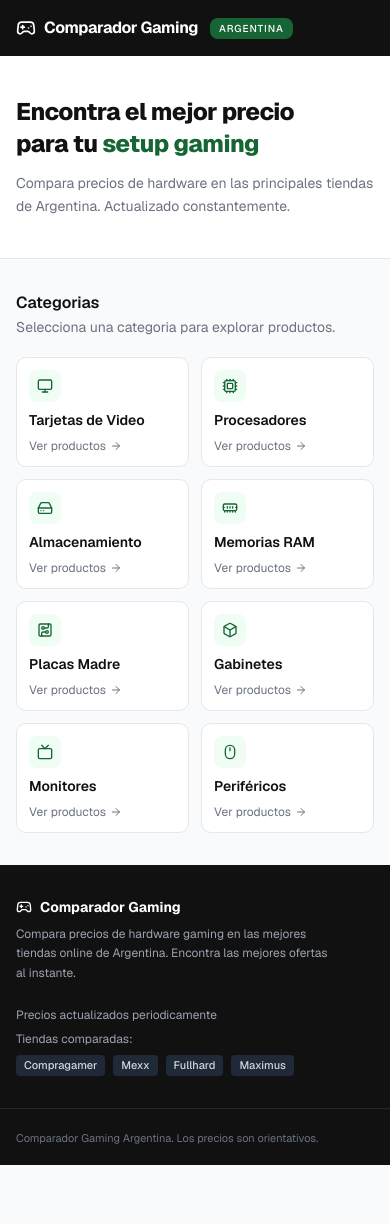
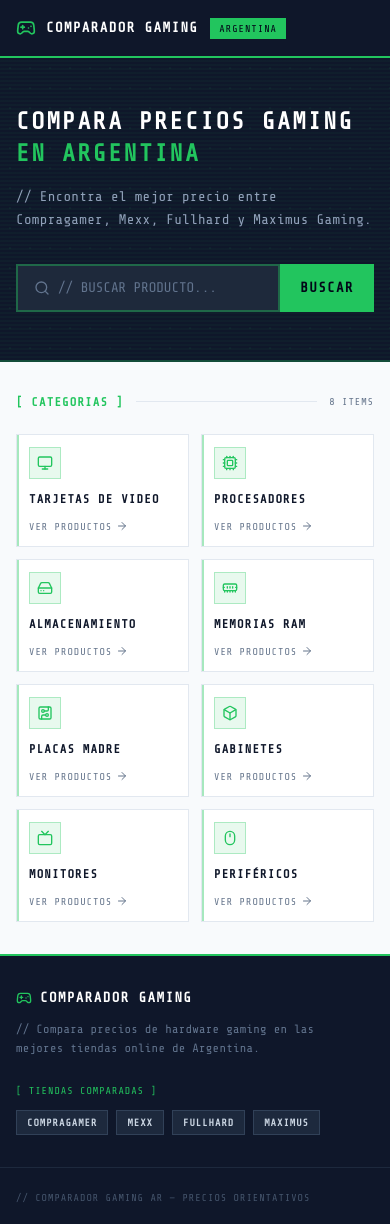
Before and after one commit to cordobamartingonzalo/comparadordepreciosgaming, a Next.js app: page / in a window 390 px wide. Before the commit the page ends 1165 px from the top, so only its background shows below. Built offline with nearby package versions, Linux system fonts and the light colour scheme.

Commit message:
feat: apply retro gamer aesthetic to product page and category layouts
Update multiple files for neon green, monospace fonts, sharp corners, and scanline textures.

Co-authored-by: Martin Gonzalo Cordoba <52433230+cordobamartingonzalo@users.noreply.github.com>

```diff
--- a/app/categoria/[slug]/page.tsx
+++ b/app/categoria/[slug]/page.tsx
@@ -63,41 +63,50 @@ export default function CategoryPage({
   return (
     <div className="flex min-h-screen flex-col bg-background">
       {/* ── Navbar ── */}
-      <header className="sticky top-0 z-40 bg-[#111111]">
+      <header className="sticky top-0 z-40 border-b-2 border-neon bg-[#0f172a]">
         <div className="mx-auto flex h-14 max-w-6xl items-center gap-3 px-4 lg:px-8">
-          <Link href="/" className="flex items-center gap-2">
-            <Gamepad2 className="size-5 text-white" />
-            <span className="text-base font-bold tracking-tight text-white">
-              Comparador Gaming
+          <Link href="/" className="flex items-center gap-2.5">
+            <Gamepad2 className="size-5 text-neon" />
+            <span className="font-mono text-sm font-bold uppercase tracking-widest text-white">
+              COMPARADOR GAMING
             </span>
           </Link>
-          <Badge className="rounded-md bg-[#166534] text-white text-[10px] uppercase tracking-widest border-transparent hover:bg-[#166534]">
-            Argentina
+          <Badge className="rounded-sm border-neon bg-neon text-neon-foreground text-[10px] font-mono uppercase tracking-widest hover:bg-neon/90">
+            ARGENTINA
           </Badge>
         </div>
       </header>
 
       {/* ── Category header ── */}
-      <section className="border-b border-border bg-card">
-        <div className="mx-auto max-w-6xl px-4 py-6 lg:px-8 lg:py-8">
+      <section className="relative overflow-hidden border-b-2 border-neon/30 bg-[#0f172a]">
+        {/* Scanline overlay */}
+        <div
+          className="pointer-events-none absolute inset-0 opacity-[0.04]"
+          style={{
+            backgroundImage:
+              "repeating-linear-gradient(0deg, transparent, transparent 2px, #22c55e 2px, #22c55e 4px)",
+          }}
+        />
+
+        <div className="relative mx-auto max-w-6xl px-4 py-6 lg:px-8 lg:py-10">
           <Link
             href="/"
-            className="mb-3 inline-flex items-center gap-1 text-sm text-muted-foreground transition-colors hover:text-foreground"
+            className="mb-4 inline-flex items-center gap-1 font-mono text-xs uppercase tracking-widest text-slate-400 transition-colors hover:text-neon"
           >
             <ChevronLeft className="size-4" />
-            Volver a categorias
+            {"< VOLVER"}
           </Link>
 
-          <div className="flex items-center gap-3">
-            <div className="flex size-9 items-center justify-center rounded-md bg-[#f0fdf4] text-[#166534] sm:size-10">
-              <Icon className="size-5" />
+          <div className="flex items-center gap-4">
+            <div className="flex size-10 items-center justify-center border border-neon/30 bg-neon/10 text-neon sm:size-12">
+              <Icon className="size-5 sm:size-6" />
             </div>
             <div>
-              <h2 className="text-xl font-bold tracking-tight text-foreground sm:text-2xl">
+              <h2 className="font-mono text-lg font-bold uppercase tracking-widest text-white sm:text-2xl">
                 {categoryName}
               </h2>
-              <p className="mt-0.5 text-sm text-muted-foreground">
-                {"Elegi un producto para comparar precios entre tiendas."}
+              <p className="mt-1 font-mono text-xs tracking-wide text-slate-500">
+                {"// Elegi un producto para comparar precios entre tiendas."}
               </p>
             </div>
           </div>
@@ -105,27 +114,35 @@ export default function CategoryPage({
       </section>
 
       {/* ── Product grid ── */}
-      <main className="mx-auto w-full max-w-6xl flex-1 px-4 py-8 lg:px-8 lg:py-10">
+      <main className="mx-auto w-full max-w-6xl flex-1 px-4 py-8 lg:px-8 lg:py-12">
         {loading ? (
           <div className="flex flex-col items-center justify-center gap-3 py-20 text-muted-foreground">
-            <Loader2 className="size-5 animate-spin text-[#166534]" />
-            <span className="text-sm">Cargando productos...</span>
+            <Loader2 className="size-5 animate-spin text-neon" />
+            <span className="font-mono text-xs uppercase tracking-widest">
+              CARGANDO PRODUCTOS...
+            </span>
           </div>
         ) : products.length === 0 ? (
-          <div className="flex flex-col items-center justify-center gap-3 py-20 text-muted-foreground">
+          <div className="flex flex-col items-center justify-center gap-3 py-20">
             <PackageOpen className="size-10 text-muted-foreground/40" />
-            <span className="text-sm">
-              No hay productos disponibles en esta categoria aun.
+            <span className="font-mono text-xs uppercase tracking-widest text-muted-foreground">
+              {"// NO HAY PRODUCTOS DISPONIBLES AUN"}
             </span>
           </div>
         ) : (
           <>
-            <div className="mb-5">
-              <span className="text-sm text-muted-foreground">
+            {/* Terminal-style section label */}
+            <div className="mb-6 flex items-center gap-3">
+              <span className="font-mono text-xs font-bold uppercase tracking-widest text-neon">
+                {"[ PRODUCTOS ]"}
+              </span>
+              <div className="h-px flex-1 bg-border" />
+              <span className="font-mono text-[10px] uppercase tracking-widest text-muted-foreground">
                 {products.length}{" "}
-                {products.length === 1 ? "producto" : "productos"}
+                {products.length === 1 ? "item" : "items"}
               </span>
             </div>
+
             <div className="grid grid-cols-2 gap-3 md:grid-cols-3 lg:grid-cols-4">
               {products.map((p) => (
                 <Link
@@ -133,12 +150,15 @@ export default function CategoryPage({
                   href={`/producto/${p.id}`}
                   className="group"
                 >
-                  <div className="flex h-full flex-col justify-between rounded-lg border border-border bg-card p-3 transition-all duration-150 hover:border-[#166534] hover:shadow-sm sm:p-4">
-                    <span className="text-sm font-semibold leading-snug text-foreground">
+                  <div className="relative flex h-full flex-col justify-between border border-border bg-card p-3 transition-all duration-150 hover:border-neon hover:shadow-[0_0_16px_-4px] hover:shadow-neon/30 sm:p-4">
+                    {/* Neon left border accent */}
+                    <div className="absolute left-0 top-0 h-full w-0.5 bg-neon/40 transition-colors group-hover:bg-neon" />
+
+                    <span className="font-mono text-xs font-bold uppercase leading-snug tracking-wider text-foreground sm:text-sm">
                       {p.name}
                     </span>
-                    <span className="mt-3 flex items-center gap-1 text-xs text-muted-foreground transition-colors group-hover:text-[#166534]">
-                      Ver comparativa
+                    <span className="mt-3 flex items-center gap-1 font-mono text-[10px] uppercase tracking-widest text-muted-foreground transition-colors group-hover:text-neon sm:text-xs">
+                      VER PRECIOS
                       <ArrowRight className="size-3 transition-transform group-hover:translate-x-0.5" />
                     </span>
                   </div>
@@ -150,35 +170,29 @@ export default function CategoryPage({
       </main>
 
       {/* ── Footer ── */}
-      <footer className="bg-[#111111]">
+      <footer className="border-t-2 border-neon bg-[#0f172a]">
         <div className="mx-auto grid max-w-6xl gap-6 px-4 py-8 sm:grid-cols-2 lg:px-8">
-          {/* Left column */}
-          <div className="flex flex-col gap-2">
+          <div className="flex flex-col gap-3">
             <div className="flex items-center gap-2">
-              <Gamepad2 className="size-4 text-white" />
-              <span className="text-sm font-bold text-white">
-                Comparador Gaming
+              <Gamepad2 className="size-4 text-neon" />
+              <span className="font-mono text-sm font-bold uppercase tracking-widest text-white">
+                COMPARADOR GAMING
               </span>
             </div>
-            <p className="max-w-xs text-xs leading-relaxed text-[#9ca3af]">
-              Compara precios de hardware gaming en las mejores tiendas online
-              de Argentina. Encontra las mejores ofertas al instante.
+            <p className="max-w-xs font-mono text-xs leading-relaxed tracking-wide text-slate-500">
+              {"// Compara precios de hardware gaming en las mejores tiendas online de Argentina."}
             </p>
           </div>
 
-          {/* Right column */}
-          <div className="flex flex-col gap-2 sm:items-end sm:text-right">
-            <span className="text-xs text-[#9ca3af]">
-              Precios actualizados periodicamente
-            </span>
-            <span className="text-xs text-[#9ca3af]">
-              Tiendas comparadas:
+          <div className="flex flex-col gap-3 sm:items-end">
+            <span className="font-mono text-[10px] uppercase tracking-widest text-neon">
+              {"[ TIENDAS COMPARADAS ]"}
             </span>
             <div className="flex flex-wrap gap-2 sm:justify-end">
-              {["Compragamer", "Mexx", "Fullhard", "Maximus"].map((store) => (
+              {["COMPRAGAMER", "MEXX", "FULLHARD", "MAXIMUS"].map((store) => (
                 <span
                   key={store}
-                  className="rounded bg-[#1f2937] px-2 py-0.5 text-[11px] font-medium text-[#d1d5db]"
+                  className="border border-slate-700 bg-slate-800 px-2.5 py-1 font-mono text-[10px] font-bold uppercase tracking-widest text-slate-300"
                 >
                   {store}
                 </span>
@@ -187,11 +201,10 @@ export default function CategoryPage({
           </div>
         </div>
 
-        {/* Bottom line */}
-        <div className="border-t border-[#1f2937]">
+        <div className="border-t border-slate-800">
           <div className="mx-auto max-w-6xl px-4 py-4 lg:px-8">
-            <span className="text-[11px] text-[#6b7280]">
-              Comparador Gaming Argentina. Los precios son orientativos.
+            <span className="font-mono text-[10px] tracking-widest text-slate-600">
+              {"// COMPARADOR GAMING AR — PRECIOS ORIENTATIVOS"}
             </span>
           </div>
         </div>
--- a/app/globals.css
+++ b/app/globals.css
@@ -7,7 +7,7 @@
   --color-background: var(--background);
   --color-foreground: var(--foreground);
   --font-sans: var(--font-geist-sans);
-  --font-mono: var(--font-geist-mono);
+  --font-mono: var(--font-share-tech-mono);
   --color-sidebar-ring: var(--sidebar-ring);
   --color-sidebar-border: var(--sidebar-border);
   --color-sidebar-accent-foreground: var(--sidebar-accent-foreground);
@@ -37,51 +37,53 @@
   --color-popover: var(--popover);
   --color-card-foreground: var(--card-foreground);
   --color-card: var(--card);
-  --color-glow: var(--glow);
-  --radius-sm: calc(var(--radius) - 4px);
-  --radius-md: calc(var(--radius) - 2px);
-  --radius-lg: var(--radius);
+  --color-neon: var(--neon);
+  --color-neon-foreground: var(--neon-foreground);
+  --radius-sm: calc(var(--radius) - 2px);
+  --radius-md: var(--radius);
+  --radius-lg: calc(var(--radius) + 2px);
   --radius-xl: calc(var(--radius) + 4px);
-  --radius-2xl: calc(var(--radius) + 8px);
-  --radius-3xl: calc(var(--radius) + 12px);
-  --radius-4xl: calc(var(--radius) + 16px);
+  --radius-2xl: calc(var(--radius) + 6px);
+  --radius-3xl: calc(var(--radius) + 8px);
+  --radius-4xl: calc(var(--radius) + 12px);
 }
 
-/* Clean white + carbon navbar/footer — inspired by Maximus Gaming AR */
+/* Retro gamer / terminal aesthetic — neon green on white */
 :root {
-  --radius: 0.625rem;
-  --background: #f9fafb;
-  --foreground: #111111;
+  --radius: 0.125rem;
+  --background: #f8fafc;
+  --foreground: #0f172a;
   --card: #ffffff;
-  --card-foreground: #111111;
+  --card-foreground: #0f172a;
   --popover: #ffffff;
-  --popover-foreground: #111111;
-  --primary: #166534;
-  --primary-foreground: #ffffff;
-  --secondary: #f3f4f6;
-  --secondary-foreground: #1f2937;
-  --muted: #f3f4f6;
-  --muted-foreground: #6b7280;
-  --accent: #166534;
-  --accent-foreground: #ffffff;
-  --destructive: #dc2626;
-  --border: #e5e7eb;
-  --input: #e5e7eb;
-  --ring: #166534;
-  --glow: #16653414;
-  --chart-1: #166534;
-  --chart-2: #059669;
-  --chart-3: #6366f1;
-  --chart-4: #eab308;
+  --popover-foreground: #0f172a;
+  --primary: #22c55e;
+  --primary-foreground: #020617;
+  --secondary: #f1f5f9;
+  --secondary-foreground: #1e293b;
+  --muted: #f1f5f9;
+  --muted-foreground: #64748b;
+  --accent: #22c55e;
+  --accent-foreground: #020617;
+  --destructive: #ef4444;
+  --border: #e2e8f0;
+  --input: #e2e8f0;
+  --ring: #22c55e;
+  --neon: #22c55e;
+  --neon-foreground: #020617;
+  --chart-1: #22c55e;
+  --chart-2: #06b6d4;
+  --chart-3: #8b5cf6;
+  --chart-4: #f59e0b;
   --chart-5: #ef4444;
   --sidebar: #ffffff;
-  --sidebar-foreground: #111111;
-  --sidebar-primary: #166534;
-  --sidebar-primary-foreground: #ffffff;
-  --sidebar-accent: #f3f4f6;
-  --sidebar-accent-foreground: #1f2937;
-  --sidebar-border: #e5e7eb;
-  --sidebar-ring: #166534;
+  --sidebar-foreground: #0f172a;
+  --sidebar-primary: #22c55e;
+  --sidebar-primary-foreground: #020617;
+  --sidebar-accent: #f1f5f9;
+  --sidebar-accent-foreground: #1e293b;
+  --sidebar-border: #e2e8f0;
+  --sidebar-ring: #22c55e;
 }
 
 @layer base {
--- a/app/layout.tsx
+++ b/app/layout.tsx
@@ -1,5 +1,5 @@
 import type { Metadata, Viewport } from "next";
-import { Geist, Geist_Mono } from "next/font/google";
+import { Geist, Share_Tech_Mono } from "next/font/google";
 import "./globals.css";
 
 const geistSans = Geist({
@@ -7,19 +7,20 @@ const geistSans = Geist({
   subsets: ["latin"],
 });
 
-const geistMono = Geist_Mono({
-  variable: "--font-geist-mono",
+const shareTechMono = Share_Tech_Mono({
+  variable: "--font-share-tech-mono",
+  weight: "400",
   subsets: ["latin"],
 });
 
 export const metadata: Metadata = {
-  title: "Comparador Gaming Argentina",
+  title: "COMPARADOR GAMING // ARGENTINA",
   description:
     "Compara precios de hardware gaming en las mejores tiendas de Argentina.",
 };
 
 export const viewport: Viewport = {
-  themeColor: "#111111",
+  themeColor: "#0f172a",
   width: "device-width",
   initialScale: 1,
 };
@@ -32,7 +33,7 @@ export default function RootLayout({
   return (
     <html lang="es">
       <body
-        className={`${geistSans.variable} ${geistMono.variable} font-sans antialiased`}
+        className={`${geistSans.variable} ${shareTechMono.variable} font-sans antialiased`}
       >
         {children}
       </body>
--- a/app/page.tsx
+++ b/app/page.tsx
@@ -12,6 +12,7 @@ import {
   Tv,
   Mouse,
   ArrowRight,
+  Search,
 } from "lucide-react"
 import { CATEGORIES } from "@/lib/categories"
 import { Badge } from "@/components/badge"
@@ -31,47 +32,74 @@ export default function HomePage() {
   return (
     <div className="flex min-h-screen flex-col bg-background">
       {/* ── Navbar ── */}
-      <header className="sticky top-0 z-40 bg-[#111111]">
+      <header className="sticky top-0 z-40 border-b-2 border-neon bg-[#0f172a]">
         <div className="mx-auto flex h-14 max-w-6xl items-center gap-3 px-4 lg:px-8">
-          <Link href="/" className="flex items-center gap-2">
-            <Gamepad2 className="size-5 text-white" />
-            <span className="text-base font-bold tracking-tight text-white">
-              Comparador Gaming
+          <Link href="/" className="flex items-center gap-2.5">
+            <Gamepad2 className="size-5 text-neon" />
+            <span className="font-mono text-sm font-bold uppercase tracking-widest text-white">
+              COMPARADOR GAMING
             </span>
           </Link>
-          <Badge className="rounded-md bg-[#166534] text-white text-[10px] uppercase tracking-widest border-transparent hover:bg-[#166534]">
-            Argentina
+          <Badge className="rounded-sm border-neon bg-neon text-neon-foreground text-[10px] font-mono uppercase tracking-widest hover:bg-neon/90">
+            ARGENTINA
           </Badge>
         </div>
       </header>
 
-      {/* ── Hero ── */}
-      <section className="bg-card border-b border-border">
-        <div className="mx-auto max-w-6xl px-4 py-10 lg:px-8 lg:py-14">
-          <h2 className="text-balance text-2xl font-extrabold tracking-tight text-foreground sm:text-3xl lg:text-4xl">
-            {"Encontra el mejor precio para tu"}
-            <span className="text-[#166534]">{" setup gaming"}</span>
+      {/* ── Hero with scanline texture ── */}
+      <section className="relative overflow-hidden border-b-2 border-neon/30 bg-[#0f172a]">
+        {/* Scanline overlay */}
+        <div
+          className="pointer-events-none absolute inset-0 opacity-[0.04]"
+          style={{
+            backgroundImage:
+              "repeating-linear-gradient(0deg, transparent, transparent 2px, #22c55e 2px, #22c55e 4px)",
+          }}
+        />
+        {/* Dot grid pattern */}
+        <div
+          className="pointer-events-none absolute inset-0 opacity-[0.06]"
+          style={{
+            backgroundImage: "radial-gradient(#22c55e 1px, transparent 1px)",
+            backgroundSize: "20px 20px",
+          }}
+        />
+
+        <div className="relative mx-auto max-w-6xl px-4 py-12 lg:px-8 lg:py-20">
+          <h2 className="font-mono text-2xl font-bold uppercase tracking-widest text-white sm:text-3xl lg:text-4xl">
+            {"COMPARA PRECIOS GAMING"}
+            <br />
+            <span className="text-neon">{"EN ARGENTINA"}</span>
           </h2>
-          <p className="mt-3 max-w-lg text-sm leading-relaxed text-muted-foreground lg:text-base">
-            Compara precios de hardware en las principales tiendas de Argentina.
-            Actualizado constantemente.
+          <p className="mt-4 max-w-lg font-mono text-sm leading-relaxed tracking-wide text-slate-400">
+            {"// Encontra el mejor precio entre Compragamer, Mexx, Fullhard y Maximus Gaming."}
           </p>
+
+          {/* Search bar placeholder */}
+          <div className="mt-8 flex max-w-xl items-stretch">
+            <div className="flex flex-1 items-center gap-2 border-2 border-neon/40 bg-[#1e293b] px-4 py-3">
+              <Search className="size-4 text-slate-500" />
+              <span className="font-mono text-sm text-slate-500">
+                {"// BUSCAR PRODUCTO..."}
+              </span>
+            </div>
+            <button className="flex items-center gap-2 bg-neon px-5 font-mono text-sm font-bold uppercase tracking-widest text-neon-foreground transition-colors hover:bg-neon/90">
+              BUSCAR
+            </button>
+          </div>
         </div>
       </section>
 
-      {/* ── Categories ── */}
-      <main className="mx-auto w-full max-w-6xl flex-1 px-4 py-8 lg:px-8 lg:py-10">
-        <div className="mb-5 flex items-end justify-between">
-          <div>
-            <h3 className="text-base font-semibold text-foreground">
-              Categorias
-            </h3>
-            <p className="mt-0.5 text-sm text-muted-foreground">
-              Selecciona una categoria para explorar productos.
-            </p>
-          </div>
-          <span className="hidden text-xs text-muted-foreground sm:block">
-            {CATEGORIES.length} categorias
+      {/* ── Categories grid ── */}
+      <main className="mx-auto w-full max-w-6xl flex-1 px-4 py-8 lg:px-8 lg:py-12">
+        {/* Terminal-style section label */}
+        <div className="mb-6 flex items-center gap-3">
+          <span className="font-mono text-xs font-bold uppercase tracking-widest text-neon">
+            {"[ CATEGORIAS ]"}
+          </span>
+          <div className="h-px flex-1 bg-border" />
+          <span className="font-mono text-[10px] uppercase tracking-widest text-muted-foreground">
+            {CATEGORIES.length} items
           </span>
         </div>
 
@@ -84,20 +112,23 @@ export default function HomePage() {
                 href={`/categoria/${cat.slug}`}
                 className="group"
               >
-                <div className="flex h-full flex-col gap-2 rounded-lg border border-border bg-card p-3 transition-all duration-150 hover:border-[#166534] hover:shadow-sm sm:gap-3 sm:p-4">
+                <div className="relative flex h-full flex-col gap-3 border border-border bg-card p-3 transition-all duration-150 hover:border-neon hover:shadow-[0_0_16px_-4px] hover:shadow-neon/30 sm:p-4">
+                  {/* Neon left border accent */}
+                  <div className="absolute left-0 top-0 h-full w-0.5 bg-neon/40 transition-colors group-hover:bg-neon" />
+
                   {/* Icon */}
-                  <div className="flex size-8 items-center justify-center rounded-md bg-[#f0fdf4] text-[#166534] sm:size-9">
+                  <div className="flex size-8 items-center justify-center border border-neon/30 bg-neon/10 text-neon sm:size-9">
                     <Icon className="size-4 sm:size-5" />
                   </div>
 
                   {/* Name */}
-                  <span className="text-sm font-semibold text-foreground">
+                  <span className="font-mono text-xs font-bold uppercase tracking-widest text-foreground sm:text-sm">
                     {cat.name}
                   </span>
 
                   {/* CTA */}
-                  <span className="mt-auto flex items-center gap-1 text-xs text-muted-foreground transition-colors group-hover:text-[#166534]">
-                    Ver productos
+                  <span className="mt-auto flex items-center gap-1 font-mono text-[10px] uppercase tracking-widest text-muted-foreground transition-colors group-hover:text-neon sm:text-xs">
+                    VER PRODUCTOS
                     <ArrowRight className="size-3 transition-transform group-hover:translate-x-0.5" />
                   </span>
                 </div>
@@ -108,35 +139,29 @@ export default function HomePage() {
       </main>
 
       {/* ── Footer ── */}
-      <footer className="bg-[#111111]">
+      <footer className="border-t-2 border-neon bg-[#0f172a]">
         <div className="mx-auto grid max-w-6xl gap-6 px-4 py-8 sm:grid-cols-2 lg:px-8">
-          {/* Left column */}
-          <div className="flex flex-col gap-2">
+          <div className="flex flex-col gap-3">
             <div className="flex items-center gap-2">
-              <Gamepad2 className="size-4 text-white" />
-              <span className="text-sm font-bold text-white">
-                Comparador Gaming
+              <Gamepad2 className="size-4 text-neon" />
+              <span className="font-mono text-sm font-bold uppercase tracking-widest text-white">
+                COMPARADOR GAMING
               </span>
             </div>
-            <p className="max-w-xs text-xs leading-relaxed text-[#9ca3af]">
-              Compara precios de hardware gaming en las mejores tiendas online
-              de Argentina. Encontra las mejores ofertas al instante.
+            <p className="max-w-xs font-mono text-xs leading-relaxed tracking-wide text-slate-500">
+              {"// Compara precios de hardware gaming en las mejores tiendas online de Argentina."}
             </p>
           </div>
 
-          {/* Right column */}
-          <div className="flex flex-col gap-2 sm:items-end sm:text-right">
-            <span className="text-xs text-[#9ca3af]">
-              Precios actualizados periodicamente
-            </span>
-            <span className="text-xs text-[#9ca3af]">
-              Tiendas comparadas:
+          <div className="flex flex-col gap-3 sm:items-end">
+            <span className="font-mono text-[10px] uppercase tracking-widest text-neon">
+              {"[ TIENDAS COMPARADAS ]"}
             </span>
             <div className="flex flex-wrap gap-2 sm:justify-end">
-              {["Compragamer", "Mexx", "Fullhard", "Maximus"].map((store) => (
+              {["COMPRAGAMER", "MEXX", "FULLHARD", "MAXIMUS"].map((store) => (
                 <span
                   key={store}
-                  className="rounded bg-[#1f2937] px-2 py-0.5 text-[11px] font-medium text-[#d1d5db]"
+                  className="border border-slate-700 bg-slate-800 px-2.5 py-1 font-mono text-[10px] font-bold uppercase tracking-widest text-slate-300"
                 >
                   {store}
                 </span>
@@ -145,11 +170,10 @@ export default function HomePage() {
           </div>
         </div>
 
-        {/* Bottom line */}
-        <div className="border-t border-[#1f2937]">
+        <div className="border-t border-slate-800">
           <div className="mx-auto max-w-6xl px-4 py-4 lg:px-8">
-            <span className="text-[11px] text-[#6b7280]">
-              Comparador Gaming Argentina. Los precios son orientativos.
+            <span className="font-mono text-[10px] tracking-widest text-slate-600">
+              {"// COMPARADOR GAMING AR — PRECIOS ORIENTATIVOS"}
             </span>
           </div>
         </div>
```
